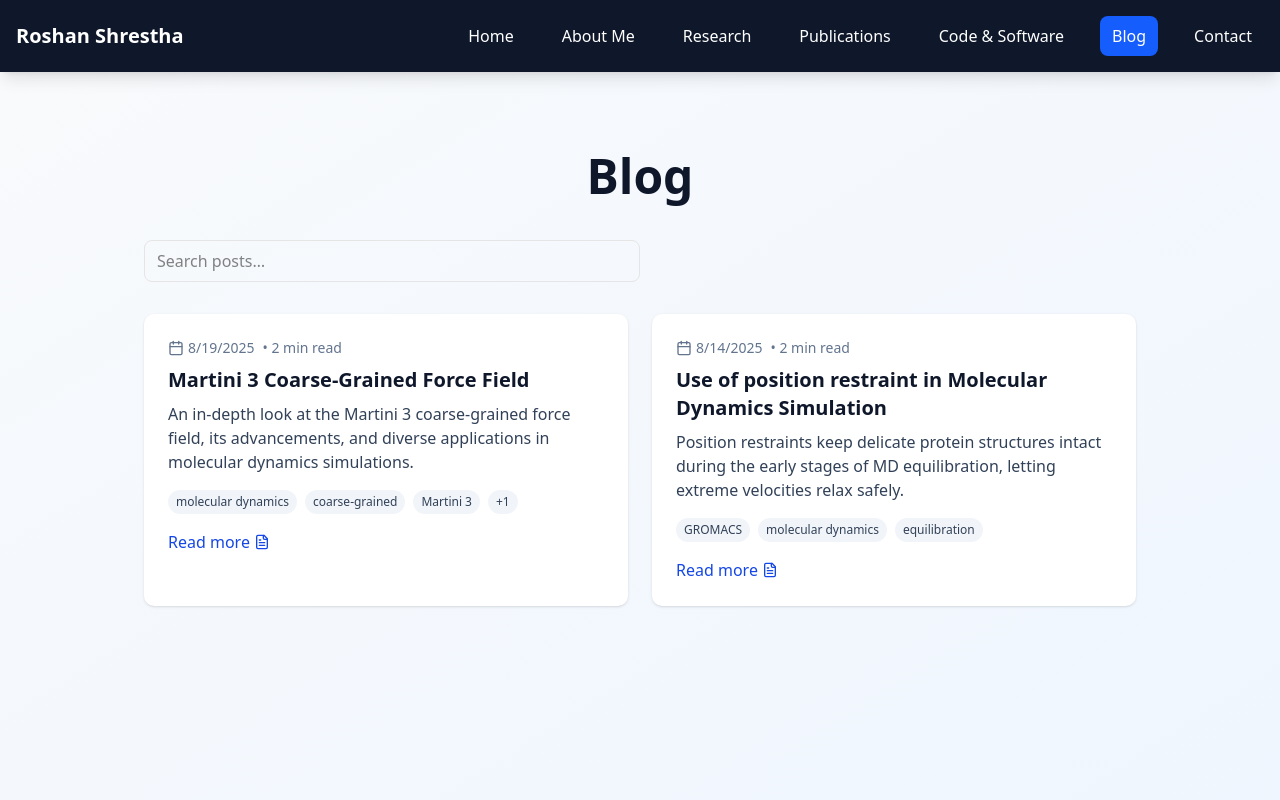
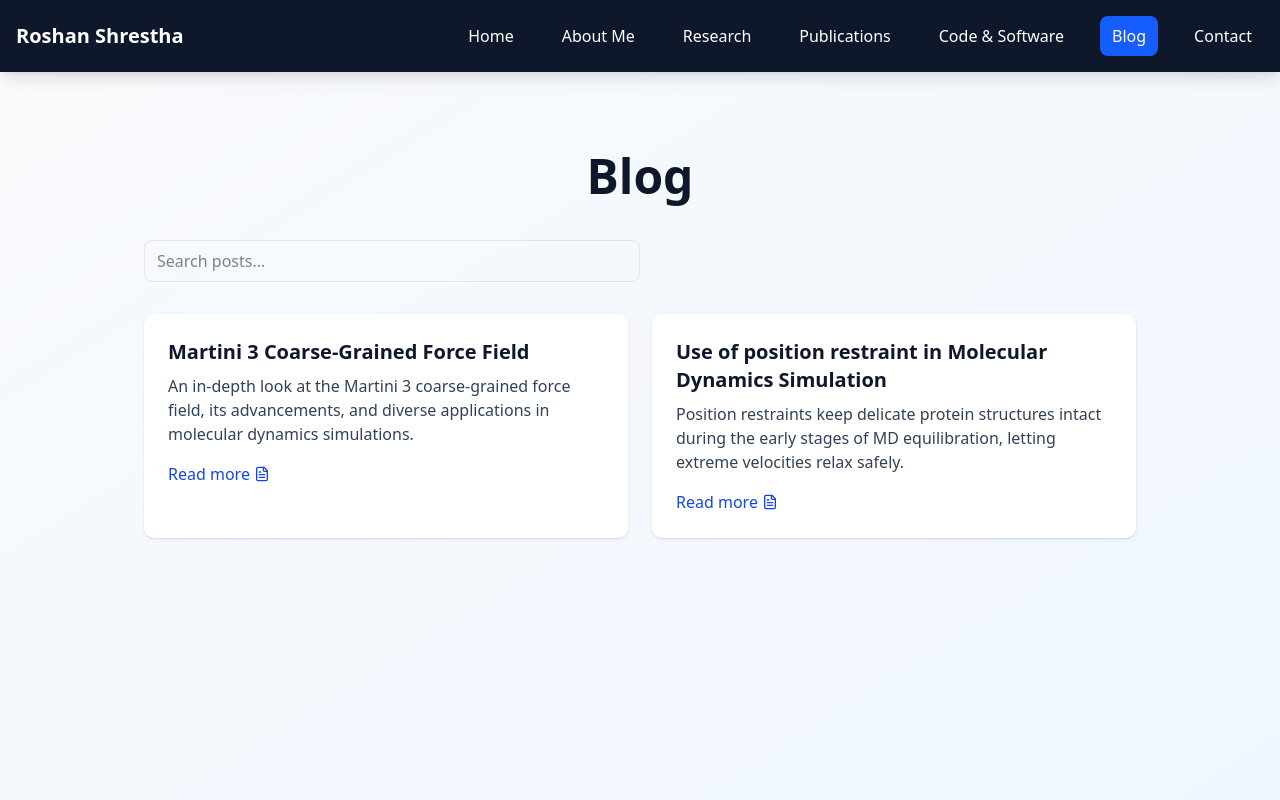
Before and after one commit to roshan2004/roshan2004.github.io, a React (Vite) app: page /blog in a window 1280 px wide. Shown: the top 800 px of the page. Built offline with nearby package versions, Linux system fonts and the light colour scheme.

Commit message:
Fix: Remove metadata from blog list

```diff
--- a/src/components/Blog.jsx
+++ b/src/components/Blog.jsx
@@ -43,36 +43,10 @@ const Blog = () => {
               key={i}
               className='bg-white rounded-lg shadow p-6 hover:shadow-lg transition'
             >
-              <div className='text-sm text-slate-500 mb-2 inline-flex items-center gap-2 flex-wrap'>
-                <span className='inline-flex items-center gap-1'>
-                  <Calendar className='w-4 h-4' />{' '}
-                  {new Date(post.date).toLocaleDateString()}
-                </span>
-                {post.readingTime && (
-                  <span aria-label={`${post.readingTime} minute read`}>
-                    • {post.readingTime} min read
-                  </span>
-                )}
-              </div>
               <h2 className='text-xl font-semibold text-slate-900 mb-2'>
                 {post.title}
               </h2>
               <p className='text-slate-700 mb-4'>{post.excerpt}</p>
-              <div className='flex flex-wrap gap-2 mb-4'>
-                {(post.tags?.slice(0, 3) || []).map((t, j) => (
-                  <span
-                    key={j}
-                    className='px-2 py-1 text-xs rounded-full bg-slate-100 text-slate-700'
-                  >
-                    {t}
-                  </span>
-                ))}
-                {post.tags && post.tags.length > 3 && (
-                  <span className='px-2 py-1 text-xs rounded-full bg-slate-100 text-slate-700'>
-                    +{post.tags.length - 3}
-                  </span>
-                )}
-              </div>
               <button
                 onClick={() => navigate(`/blog/${post.slug}`)}
                 className='text-blue-700 hover:underline inline-flex items-center gap-1'
```
